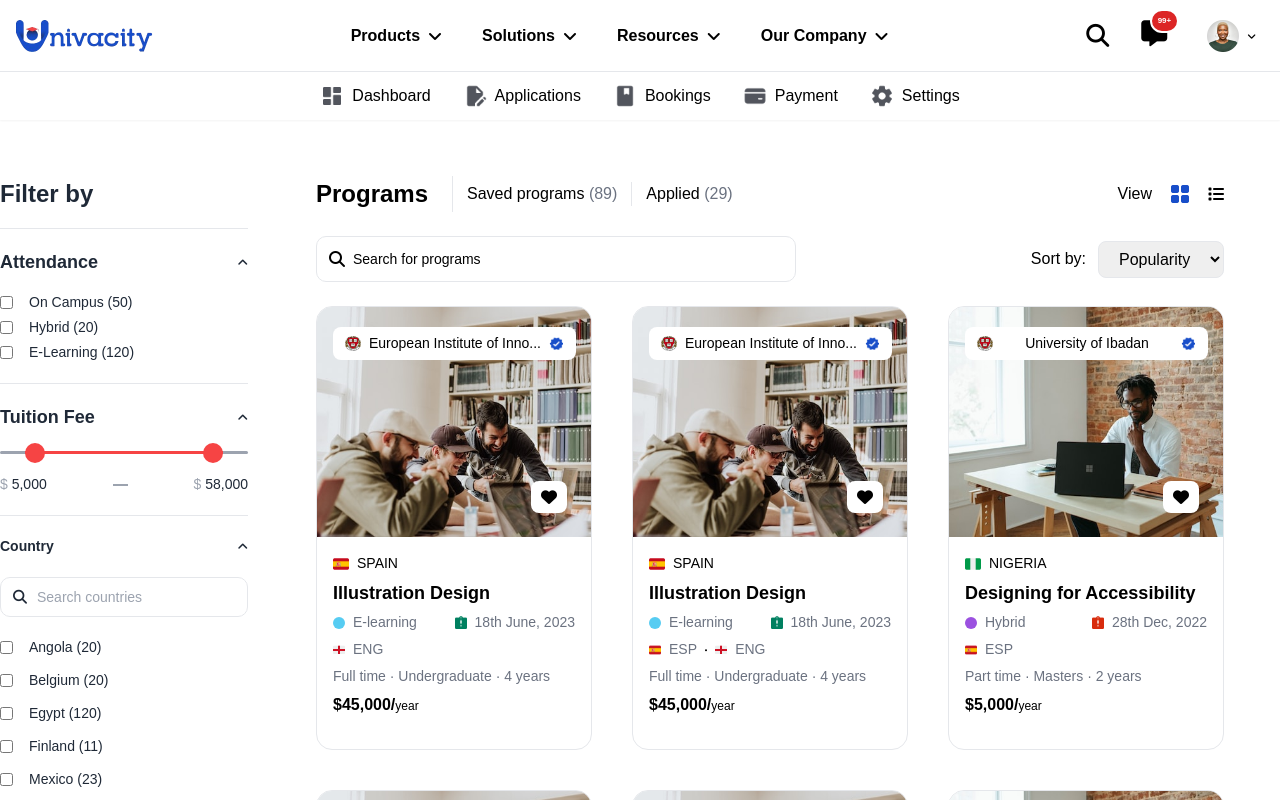
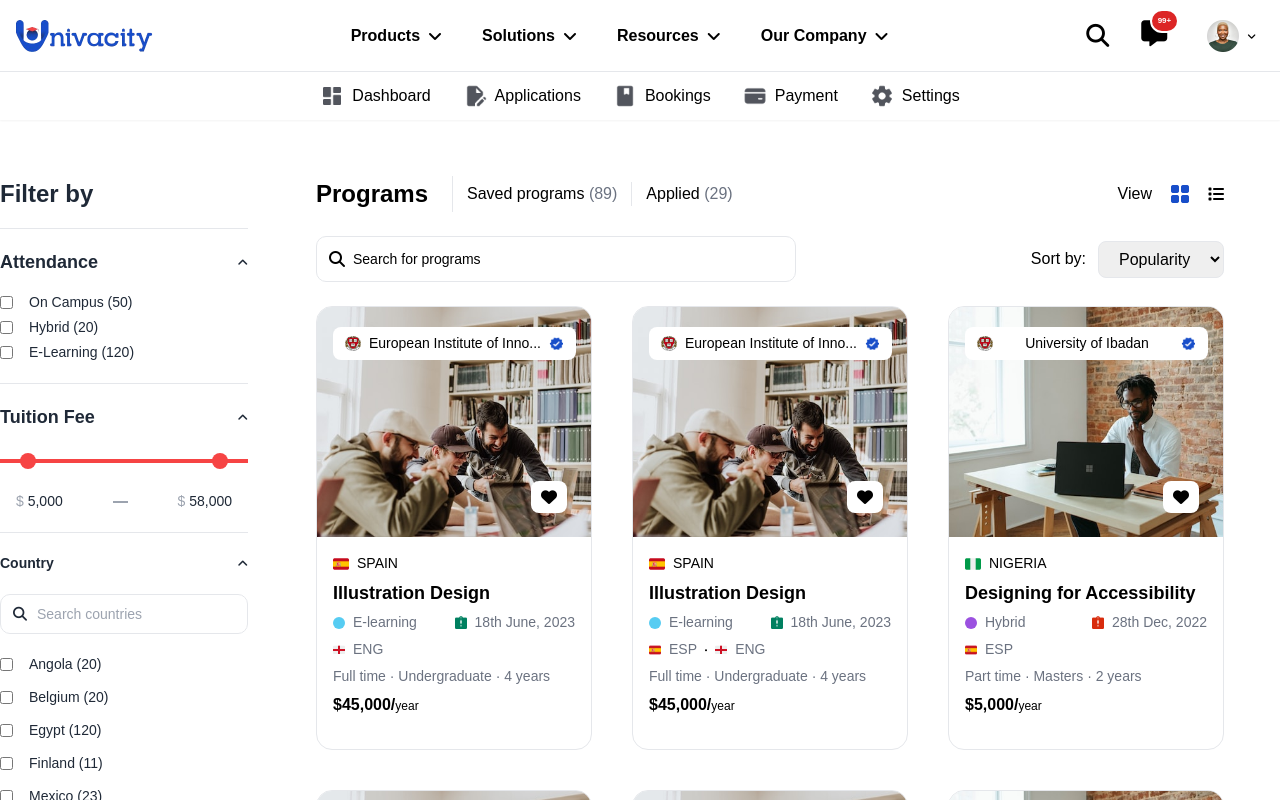
Before and after one commit to Rufai-Ahmed/univacity, an Angular app: page / in a window 1280 px wide. Shown: the top 800 px of the page. Built offline with nearby package versions, Linux system fonts and the light colour scheme; a web font is replaced by a local one.

Commit message:
fixing range and value

```diff
--- a/package.json
+++ b/package.json
@@ -26,6 +26,7 @@
     "@fortawesome/angular-fontawesome": "^0.15.0",
     "@fortawesome/fontawesome-free": "^6.6.0",
     "express": "^4.18.2",
+    "ngx-slider": "^0.0.5",
     "rxjs": "~7.8.0",
     "tslib": "^2.3.0",
     "zone.js": "~0.14.3"
--- a/src/app/app.component.html
+++ b/src/app/app.component.html
@@ -9,7 +9,7 @@
   </app-header>
 
   <div
-    (click)="toggleSidebar(false)"
+    (click)="toggleSidebar()"
     [ngClass]="{
       dark: isDarkMode === true,
       'right-0': isShow,
@@ -35,9 +35,11 @@
         class="hidden lg:block pl-6 xl:pl-0 dark:bg-dark-background dark:text-dark-text"
       ></app-sidebar>
 
-      <app-mobile-sider class="lg:hidden z-[40000]"></app-mobile-sider>
+      <app-mobile-sider
+        class="lg:hidden sidebar-content z-[40000]"
+      ></app-mobile-sider>
       <main
-        (click)="toggleSidebar(false)"
+        (click)="toggleSidebar()"
         class="w-full lg:w-[calc(100%-260px)] p-5 md:p-14 dark:bg-dark-background dark:text-dark-text"
       >
         <app-content></app-content>
--- a/src/app/mobile-sider/mobile-sider.component.html
+++ b/src/app/mobile-sider/mobile-sider.component.html
@@ -39,25 +39,43 @@
         <i class="fa-solid fa-angle-up text-[12px] dark:text-dark-icon"></i>
       </div>
 
-      <div
-        class="relative w-full flex items-center justify-center h-[3px] rounded-md bg-gray-400 dark:bg-dark-border"
-      >
-        <div class="h-full bg-[#f64444] w-[80%] relative">
-          <div
-            class="absolute size-5 bg-[#f64444] rounded-full z-20 left-0 cursor-pointer -bottom-[9px]"
-          ></div>
-          <div
-            class="absolute size-5 bg-[#f64444] rounded-full z-20 right-0 cursor-pointer -bottom-[9px]"
-          ></div>
-        </div>
+      <div class="custom-slider">
+        <div class="slider-track"></div>
+        <div
+          class="slider-range"
+          [style.left.%]="getMinPercent()"
+          [style.width.%]="getRangeWidth()"
+        ></div>
+        <input
+          type="range"
+          min="100"
+          [max]="max"
+          [(ngModel)]="minValue"
+          (ngModelChange)="onMinValueChange()"
+          class="slider-thumb slider-thumb-min"
+        />
+        <input
+          type="range"
+          min="0"
+          [max]="max"
+          [(ngModel)]="maxValue"
+          (ngModelChange)="onMaxValueChange()"
+          class="slider-thumb slider-thumb-max"
+        />
       </div>
 
       <div
-        class="flex items-center font-medium justify-between dark:text-dark-text"
+        class="flex items-center font-medium justify-between px-4 dark:text-dark-text"
       >
-        <p><span class="text-gray-400 dark:text-gray-500">$</span>5,000</p>
+        <p>
+          <span class="text-gray-400 dark:text-light-text">$ </span>
+          {{ minValue.toLocaleString() }}
+        </p>
         <div class="w-[15px] bg-gray-400 h-[2px] dark:bg-dark-border"></div>
-        <p><span class="text-gray-400 dark:text-gray-500">$</span>58,000</p>
+        <p>
+          <span class="text-gray-400 dark:text-light-text">$ </span>
+          {{ maxValue.toLocaleString() }}
+        </p>
       </div>
     </div>
 
--- a/src/app/mobile-sider/mobile-sider.component.ts
+++ b/src/app/mobile-sider/mobile-sider.component.ts
@@ -1,30 +1,79 @@
 import { CommonModule } from '@angular/common';
-import { Component, OnInit } from '@angular/core';
+import {
+  Component,
+  EventEmitter,
+  HostListener,
+  Input,
+  OnInit,
+  Output,
+} from '@angular/core';
 import { FilterComponentComponent } from '../filter-component/filter-component.component';
 import { iFilter } from '../../../interfaces';
 import { SidebarToggleService } from '../services/sidebar-toggle.service';
 import { FilterService } from '../services/filter-service.service';
+import { FormsModule } from '@angular/forms';
 
 @Component({
   selector: 'app-mobile-sider',
   standalone: true,
-  imports: [CommonModule, FilterComponentComponent],
+  imports: [CommonModule, FilterComponentComponent, FormsModule],
   templateUrl: './mobile-sider.component.html',
-  styleUrl: './mobile-sider.component.scss',
+  styleUrls: ['./mobile-sider.component.scss'],
 })
 export class MobileSiderComponent implements OnInit {
+  value: { min: number; max: number } = { min: 5000, max: 5800 };
+
   toggle: boolean = false;
+  @Input() min: number = 0;
+  @Input() max: number = 10000;
+  @Input() minValue: number = 5000;
+  @Input() maxValue: number = 5800;
+
+  @Output() minValueChange = new EventEmitter<number>();
+  @Output() maxValueChange = new EventEmitter<number>();
+
+  onMinValueChange() {
+    this.minValueChange.emit(this.minValue);
+  }
+
+  onMaxValueChange() {
+    this.maxValueChange.emit(this.maxValue);
+  }
+
+  ngOnInit() {
+    this.mobileSiderToggle.toggle$.subscribe(
+      (isOpen) => (this.toggle = isOpen)
+    );
+
+    this.calculateDefaultValues();
+  }
+
+  calculateDefaultValues() {
+    const trackWidth = this.max - this.min;
+
+    this.minValue = Math.round(this.min + 0.15 * trackWidth);
+    this.maxValue = Math.round(this.max - 0.15 * trackWidth);
+
+    if (this.minValue > this.maxValue) {
+      this.minValue = this.maxValue;
+    }
+
+    this.value.min = this.minValue;
+    this.value.max = this.maxValue;
+  }
+
+  getMinPercent(): number {
+    return ((this.minValue - this.min) / (this.max - this.min)) * 100;
+  }
+
+  getRangeWidth(): number {
+    return ((this.maxValue - this.minValue) / (this.max - this.min)) * 100;
+  }
 
   constructor(
     private mobileSiderToggle: SidebarToggleService,
     private filterService: FilterService
   ) {}
-
-  ngOnInit() {
-    this.mobileSiderToggle.toggle$.subscribe(
-      (isOpen) => (this.toggle = isOpen)
-    );
-  }
 
   selectedFilter: string = '';
 
@@ -102,4 +151,9 @@ export class MobileSiderComponent implements OnInit {
       name: 'Duration',
     },
   ];
+
+  @HostListener('click', ['$event'])
+  onClick(event: Event) {
+    event.stopPropagation();
+  }
 }
--- a/src/app/services/sidebar-toggle.service.ts
+++ b/src/app/services/sidebar-toggle.service.ts
@@ -9,7 +9,12 @@ export class SidebarToggleService {
 
   toggle$ = this.toggleSource.asObservable();
 
-  toggleSidebar(value?: boolean) {
-    this.toggleSource.next(value ? value : !this.toggleSource.value);
+  toggleSidebarOff() {
+    this.toggleSource.next(false);
+  }
+  toggleSidebar(visible?: boolean) {
+    this.toggleSource.next(
+      visible !== undefined ? visible : !this.toggleSource.value
+    );
   }
 }
--- a/src/app/sidebar/sidebar.component.html
+++ b/src/app/sidebar/sidebar.component.html
@@ -38,30 +38,52 @@
         <i class="fa-solid fa-angle-up text-[12px] dark:text-gray-400"></i>
       </div>
 
-      <div
-        class="relative w-full flex items-center justify-center h-[3px] rounded-md bg-gray-400 dark:bg-gray-600"
-      >
-        <div class="h-full bg-[#f64444] w-[80%] relative">
+      <div class="custom-slider">
+        <div class="slider-track"></div>
+        <div
+          class="slider-range px-10"
+          [style.left.%]="getMinPercent()"
+          [style.width.%]="getRangeWidth()"
+        ></div>
+        <div class="relative">
           <div
-            class="absolute size-5 bg-[#f64444] rounded-full z-20 left-0 cursor-pointer -bottom-[9px]"
-          ></div>
-          <div
-            class="absolute size-5 bg-[#f64444] rounded-full z-20 right-0 cursor-pointer -bottom-[9px]"
-          ></div>
+            class="bg-black dark:bg-dark-background absolute -left-8 z-[50] w-[20px]"
+          >
+            e lekk
+          </div>
+          <input
+            type="range"
+            min="{{ min }}"
+            [max]="max"
+            [(ngModel)]="minValue"
+            (ngModelChange)="onMinValueChange()"
+            class="slider-thumb left-5 slider-thumb-min"
+          />
+        </div>
+
+        <div class="relative">
+          <input
+            type="range"
+            min="{{ min }}"
+            [max]="max"
+            [(ngModel)]="maxValue"
+            (ngModelChange)="onMaxValueChange()"
+            class="slider-thumb right-5 slider-thumb-max"
+          />
         </div>
       </div>
 
       <div
-        class="flex items-center font-medium justify-between dark:text-gray-200"
+        class="flex items-center font-medium justify-between px-4 dark:text-dark-text"
       >
         <p>
-          <span class="text-gray-400 dark:text-gray-500">$ </span>
-          {{ minPrice.toLocaleString() }}
+          <span class="text-gray-400 dark:text-light-text">$ </span>
+          {{ minValue.toLocaleString() }}
         </p>
-        <div class="w-[15px] bg-gray-400 h-[2px] dark:bg-gray-600"></div>
+        <div class="w-[15px] bg-gray-400 h-[2px] dark:bg-dark-border"></div>
         <p>
-          <span class="text-gray-400 dark:text-gray-500">$ </span>
-          {{ maxPrice.toLocaleString() }}
+          <span class="text-gray-400 dark:text-light-text">$ </span>
+          {{ maxValue.toLocaleString() }}
         </p>
       </div>
     </div>
--- a/src/app/sidebar/sidebar.component.scss
+++ b/src/app/sidebar/sidebar.component.scss
@@ -0,0 +1,57 @@
+.custom-slider {
+  position: relative;
+  width: 100%;
+  height: 20px;
+
+  .slider-thumb {
+    position: absolute;
+    width: 100%;
+    height: 20px;
+    background: transparent;
+    -webkit-appearance: none;
+    pointer-events: none;
+  }
+
+  .slider-thumb[type="range"]::-webkit-slider-thumb {
+    -webkit-appearance: none;
+    appearance: none;
+    width: 16px;
+    height: 16px;
+    background: #f64444;
+    cursor: pointer;
+    pointer-events: all;
+    z-index: 3000000000000;
+    border-radius: 100%;
+  }
+
+  .slider-thumb[type="range"]::-moz-range-thumb {
+    width: 16px;
+    height: 16px;
+    background: #f64444;
+    cursor: pointer;
+    pointer-events: all;
+    z-index: 3000000000000;
+    border-radius: 100%;
+  }
+
+  .slider-track {
+    position: absolute;
+    width: calc(100% - 20px);
+    height: 4px;
+    background: #c5cbda;
+    top: 50%;
+    border-radius: 24px;
+    transform: translateY(-50%);
+    left: 20px;
+  }
+
+  .slider-range {
+    position: absolute;
+    height: 4px;
+    background: #f64444;
+    top: 50%;
+    transform: translateY(-50%);
+    z-index: 0;
+    left: 20px;
+  }
+}
--- a/src/app/sidebar/sidebar.component.ts
+++ b/src/app/sidebar/sidebar.component.ts
@@ -1,17 +1,51 @@
 import { CommonModule } from '@angular/common';
-import { Component, EventEmitter, Output } from '@angular/core';
+import { Component, EventEmitter, Input, Output } from '@angular/core';
 import { FilterService } from '../services/filter-service.service';
 import { iFilter } from '../../../interfaces';
 import { FilterComponentComponent } from '../filter-component/filter-component.component';
+import { FormsModule } from '@angular/forms';
 
 @Component({
   selector: 'app-sidebar',
   standalone: true,
-  imports: [CommonModule, FilterComponentComponent],
+  imports: [CommonModule, FilterComponentComponent, FormsModule],
   templateUrl: './sidebar.component.html',
   styleUrls: ['./sidebar.component.scss'],
 })
 export class SidebarComponent {
+  // Default slider range
+  @Input() min: number = 5000;
+  @Input() max: number = 58000;
+
+  // Initial thumb values
+  minValue: number = 5000;
+  maxValue: number = 58000;
+
+  @Output() minValueChange = new EventEmitter<number>();
+  @Output() maxValueChange = new EventEmitter<number>();
+
+  onMinValueChange() {
+    this.minValueChange.emit(this.minValue);
+  }
+
+  onMaxValueChange() {
+    this.maxValueChange.emit(this.maxValue);
+  }
+
+  ngOnInit() {
+    // Optional: Set any initial logic if needed
+  }
+
+  getMinPercent(): number {
+    // Calculate min percent based on current minValue and range
+    return ((this.minValue - this.min) / (this.max - this.min)) * 100;
+  }
+
+  getRangeWidth(): number {
+    // Calculate width based on current minValue and maxValue
+    return ((this.maxValue - this.minValue) / (this.max - this.min)) * 100;
+  }
+
   sideBarItem: string[] = ['On Campus (50)', 'Hybrid (20)', 'E-Learning (120)'];
 
   countries: string[] = [
```
Also changed, not shown: src/app/app-heading/app-heading.component.ts (+8 -2 lines), src/app/app.component.ts (+14 -9 lines), src/app/custom-pagination/custom-pagination.component.ts (+15 -4 lines), src/app/mobile-sider/mobile-sider.component.scss (+55 -0 lines), 1 other file (tests, documents, lock files or other folders).
